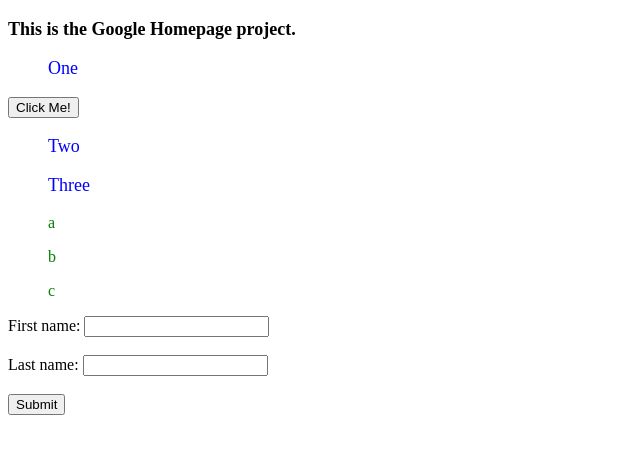
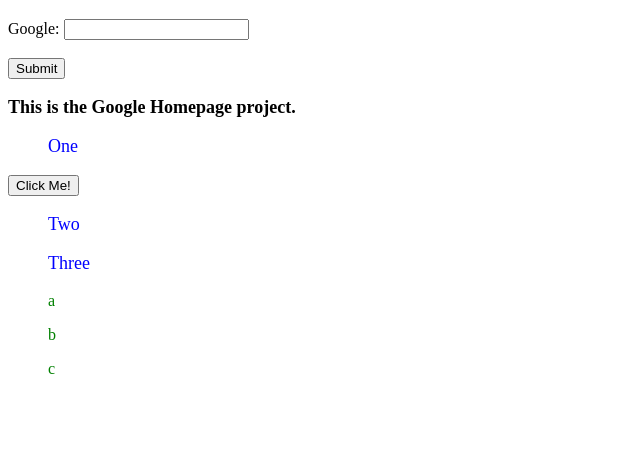
Before and after one commit to gregbunch/google-home, a plain HTML site: page index.html in a window 1280 px wide. Shown: the part 61-514 px from the top of the page, without its empty margins (0-640 px from the left). Drawn offline with Linux system fonts and the light colour scheme.

Commit message:
moved form and deleted lname

```diff
--- a/index.html
+++ b/index.html
@@ -9,6 +9,11 @@
 
     <body>
         <h1>Google</h1>
+        <form action="/action_page.php">
+            <label for="fname">Google:</label>
+            <input type="text" id="fname" name="fname" ><br><br>
+            <input type="submit" value="Submit">
+          </form>
             <h3>This is the Google Homepage project.</h3>
 
              <p>
@@ -23,13 +28,7 @@
                  <ol>b</ol>
                  <ol>c</ol>
              </p>
-             <form action="/action_page.php">
-                <label for="fname">First name:</label>
-                <input type="text" id="fname" name="fname"><br><br>
-                <label for="lname">Last name:</label>
-                <input type="text" id="lname" name="lname"><br><br>
-                <input type="submit" value="Submit">
-              </form>
+
 
 
     </body>
```
